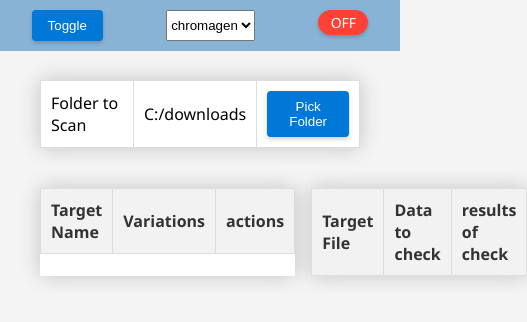
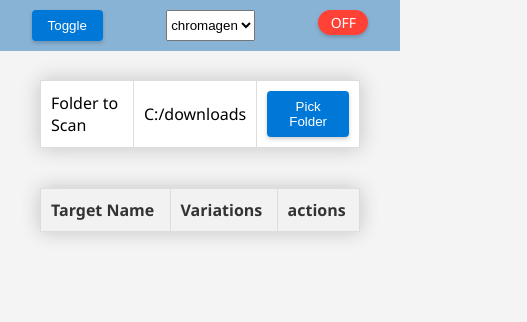
Before and after one commit to LucasGriffinDev/file-renamer, an Electron app: page render/index.html in a window 400 px wide. Shown: the whole page, 527 px wide, since content can reach past the window. Drawn offline with Linux system fonts and the light colour scheme; no server answers.

Commit message:
working mvp

```diff
--- a/render/index.html
+++ b/render/index.html
@@ -42,18 +42,7 @@
 
     </tbody>
 </table>
-    <table>
-    <thead>
-    <tr>
-        <th>Target File</th>
-        <th>Data to check</th>
-        <th>results of check</th>
-    </tr>
-    </thead>
-        <tbody id="table-checking">
 
-        </tbody>
-    </table>
 </div>
 <!-- Add your JavaScript here -->
 
```
